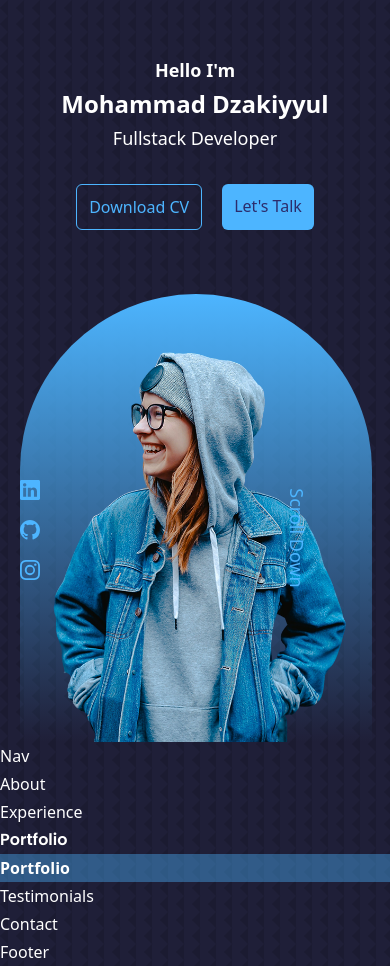
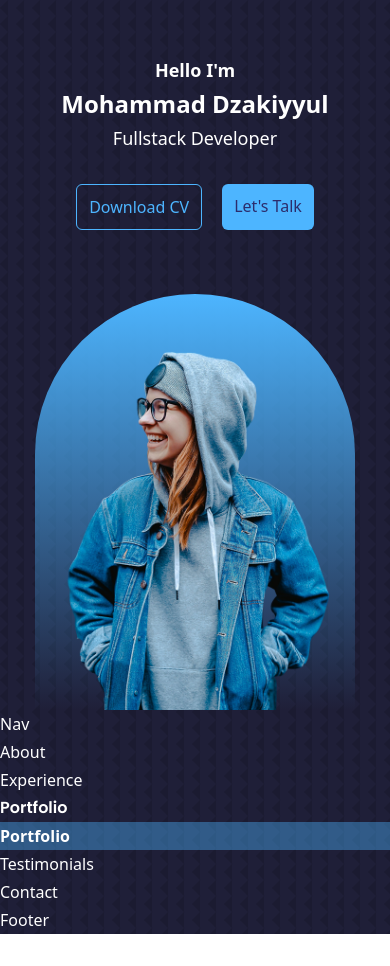
Before and after one commit to zuhalcode/nextjs-portfolio, a Next.js app: page / in a window 390 px wide. After the commit the page ends 934 px from the top, so only its background shows below. Built offline with nearby package versions, Linux system fonts and the light colour scheme.

Commit message:
responsive

```diff
--- a/components/Header/Header.jsx
+++ b/components/Header/Header.jsx
@@ -3,21 +3,30 @@ import HeaderSocial from "./HeaderSocial";
 
 export default function Header() {
   return (
-    <div className="text-center pt-14 w-[90%] mx-auto relative">
+    <div className="relative mx-auto w-[90%] pt-14 text-center">
       <div className="text-lg font-semibold">Hello I&apos;m</div>
       <h1 className="text-2xl font-bold leading-10 ">Mohammad Dzakiyyul</h1>
       <div className="text-lg">Fullstack Developer</div>
 
-      <div className="flex justify-center mt-8 space-x-5">
-        <a href="#" className="text-color-primary border-color-primary border px-3 py-2 rounded-md hover:bg-white hover:text-color-bg">
+      <div className="mt-8 flex justify-center space-x-5 ">
+        <a
+          href="#"
+          className="rounded-md border border-color-primary px-3 py-2 text-color-primary hover:bg-white hover:text-color-bg"
+        >
           Download CV
         </a>
-        <a href="#" className=" text-color-bg-variant bg-color-primary px-3 py-2 rounded-md hover:bg-white hover:text-color-bg">
+        <a
+          href="#"
+          className=" rounded-md bg-color-primary px-3 py-2 text-color-bg-variant hover:bg-white hover:text-color-bg"
+        >
           Let&apos;s Talk
         </a>
       </div>
 
-      <a href="#" className="absolute rotate-90 text-[18px] right-6 bottom-[190px] text-color-primary">
+      <a
+        href="#"
+        className="absolute right-0 bottom-[160px] hidden rotate-90 text-[18px] text-color-primary sm:inline"
+      >
         Scroll Down
       </a>
 
--- a/components/Header/HeaderSocial.jsx
+++ b/components/Header/HeaderSocial.jsx
@@ -2,14 +2,23 @@ import { BsGithub, BsInstagram, BsLinkedin } from "react-icons/bs";
 
 export default function HeaderSocial() {
   return (
-    <div className="absolute mt-[250px] flex flex-col justify-center space-y-5 ">
-      <a href="#" className="text-color-primary text-[20px] hover:text-white transition-all duration-200">
+    <div className="absolute mt-[250px] hidden flex-col justify-center space-y-5 sm:flex ">
+      <a
+        href="#"
+        className="text-[20px] text-color-primary transition-all duration-200 hover:text-white"
+      >
         <BsLinkedin />
       </a>
-      <a href="#" className="text-color-primary hover:text-white text-[20px] transition-all duration-200">
+      <a
+        href="#"
+        className="text-[20px] text-color-primary transition-all duration-200 hover:text-white"
+      >
         <BsGithub />
       </a>
-      <a href="#" className="text-color-primary hover:text-white text-[20px] transition-all duration-200">
+      <a
+        href="#"
+        className="text-[20px] text-color-primary transition-all duration-200 hover:text-white"
+      >
         <BsInstagram />
       </a>
     </div>
--- a/package.json
+++ b/package.json
@@ -19,6 +19,8 @@
   "devDependencies": {
     "autoprefixer": "^10.4.13",
     "postcss": "^8.4.20",
+    "prettier": "^2.8.1",
+    "prettier-plugin-tailwindcss": "^0.2.1",
     "tailwindcss": "^3.2.4"
   }
 }
--- a/pages/index.js
+++ b/pages/index.js
@@ -10,7 +10,7 @@ import Footer from "../components/Footer";
 
 export default function Home() {
   return (
-    <div className="bg-[url('/assets/bg-texture.png')] w-full bg-color-bg text-white leading-7">
+    <div className="w-full bg-color-bg bg-[url('/assets/bg-texture.png')] leading-7 text-white">
       <Header />
       <Nav />
       <About />
--- a/styles/globals.css
+++ b/styles/globals.css
@@ -15,7 +15,6 @@
 
 .me {
   background: linear-gradient(var(--color-primary), transparent);
-  @apply w-[22rem] h-[28rem] mt-[4rem] rounded-tl-[12rem] rounded-tr-[12rem] overflow-hidden;
+  @apply mt-[4rem] h-[26rem] w-[20rem] overflow-hidden rounded-tl-[12rem] rounded-tr-[12rem] sm:h-[26rem] sm:w-[22rem];
   padding: 3.5rem 1.5rem 1.5rem 1.5rem;
-  /* left: calc(50% - 11rem); */
 }
```
Also changed, not shown: 1 other file (tests, documents, lock files or other folders).
